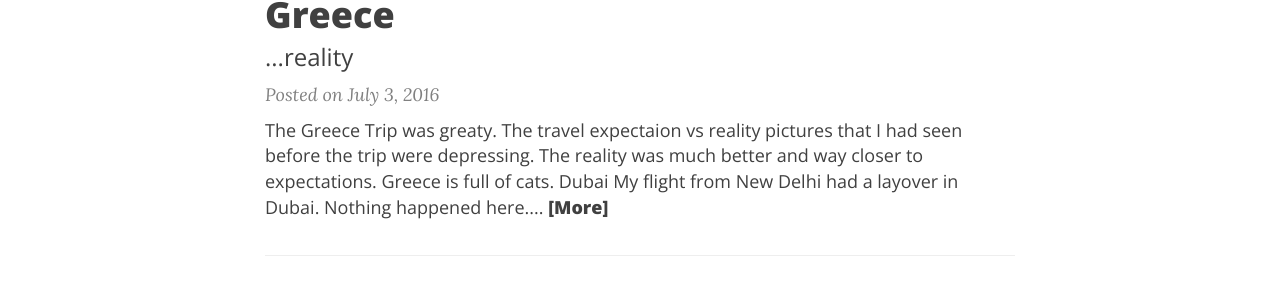
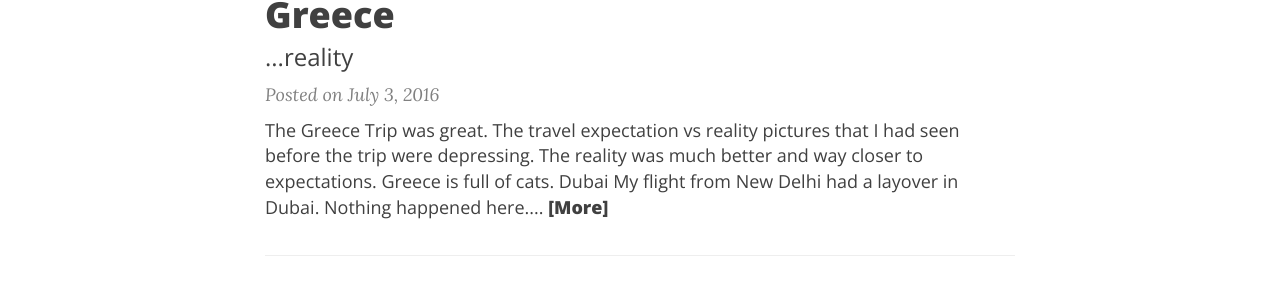
Before and after one commit to h4ck3rk3y/h4ck3rk3y.github.io, a Jekyll site: the page built from index.html, in a window 1280 px wide and 900 px high, scrolled down 668 px. Shown: the part 142-438 px from the top of the window. Built offline with Jekyll 4.4.1, drawn with Linux system fonts in a browser that asks for light colours; nearby versions of some CDN libraries; the list of posts is cut into pages by our own code.

Commit message:
spelling mistakes fixed

```diff
--- a/_posts/2016-07-03-Greece-2016.md
+++ b/_posts/2016-07-03-Greece-2016.md
@@ -2,10 +2,10 @@
 layout: post
 title: Greece
 subtitle: ...reality
-tags: [greece, travel, europe]
+tags: [Greece, travel, Europe]
 ---
 
-The Greece Trip was greaty. The travel expectaion vs reality pictures that I had seen before the trip were depressing.
+The Greece Trip was great. The travel expectation vs reality pictures that I had seen before the trip were depressing.
 The reality was much better and way closer to expectations. Greece is full of cats.
 
 ## Dubai
```
